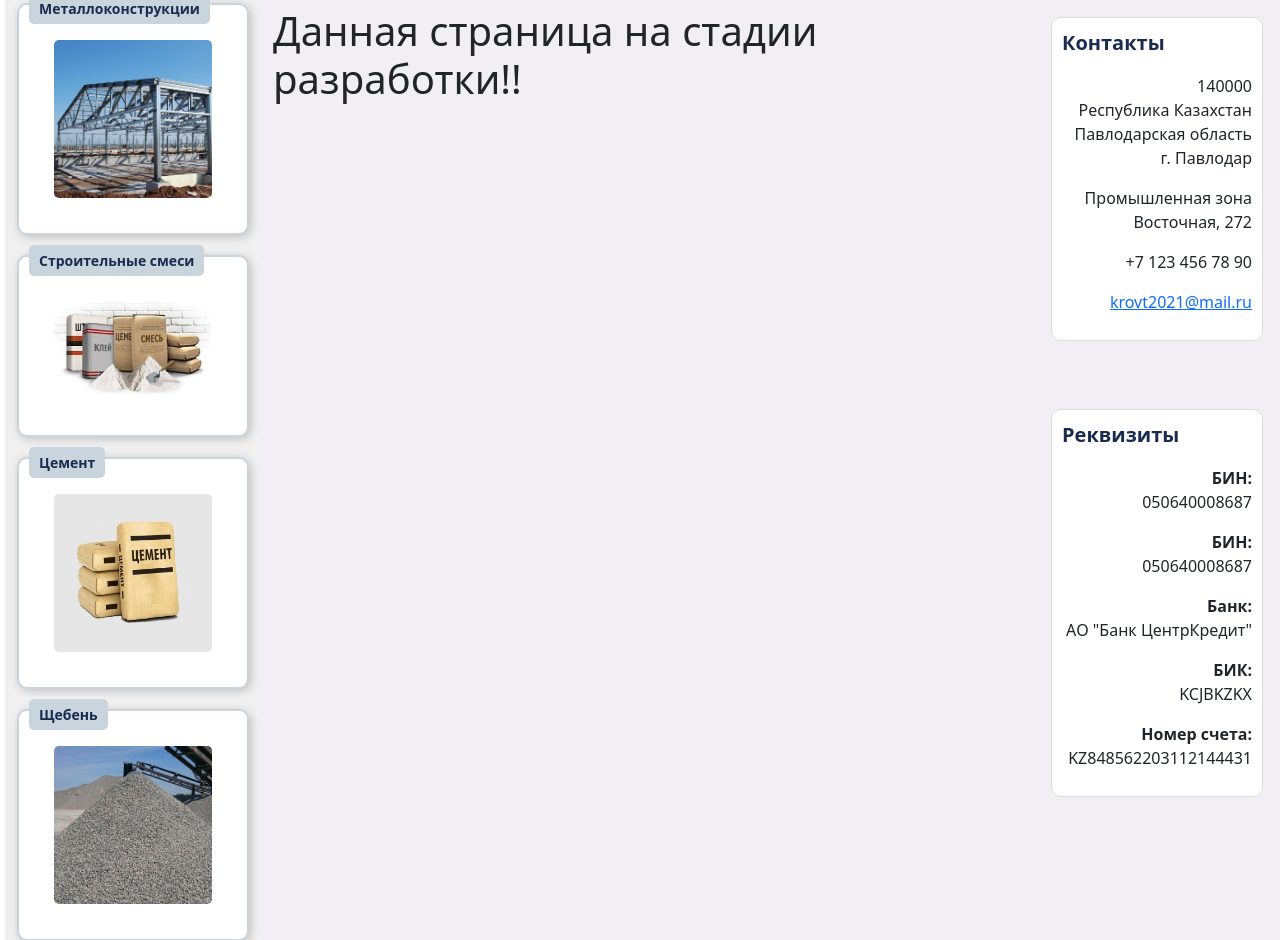
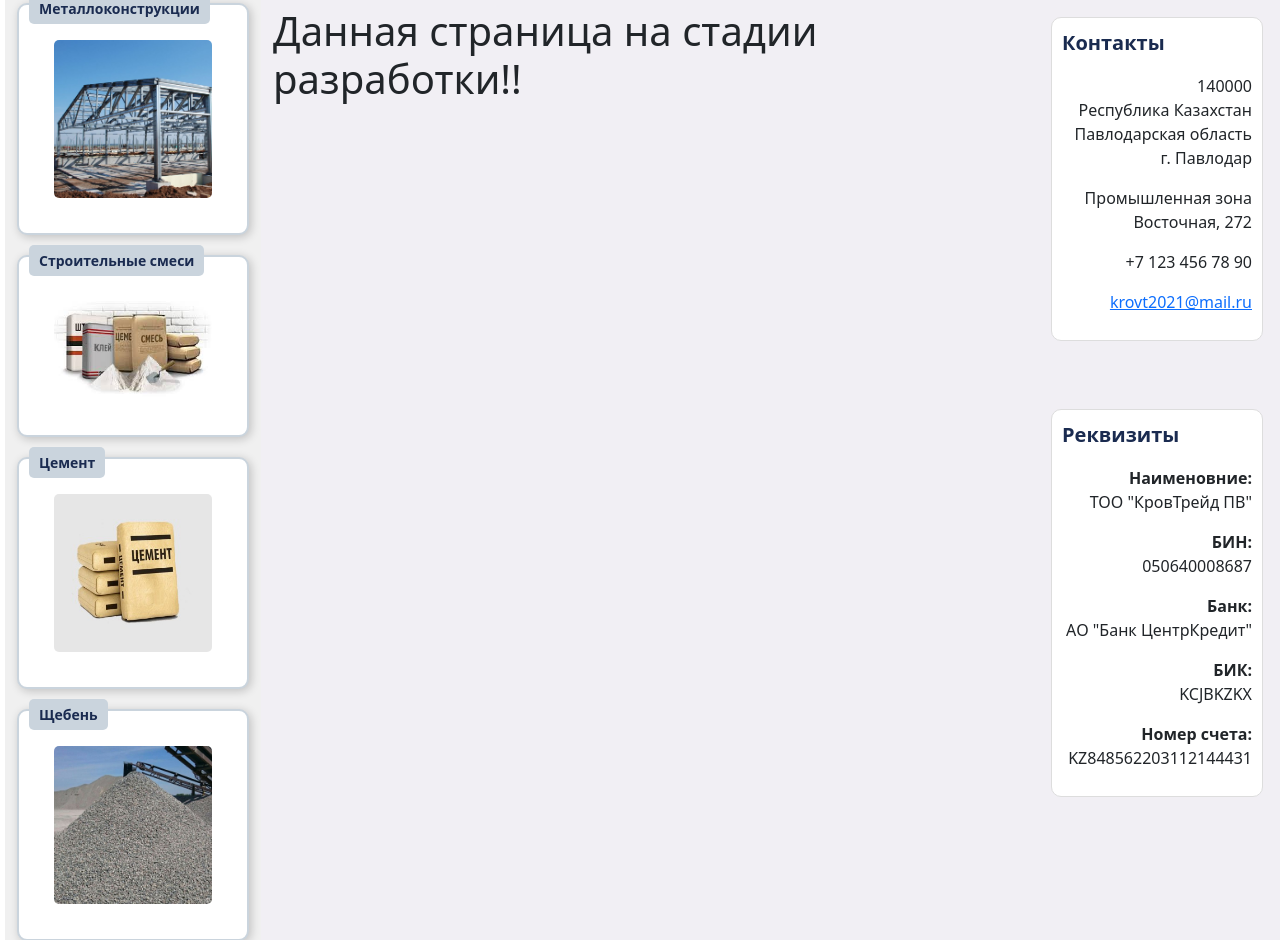
Before and after one commit to victorrotanov/crovtrade, a Django app: page /about_company/ in a window 1280 px wide. Shown: the part 147-1087 px from the top of the page. Run offline with Django 4.2, Linux system fonts and the light colour scheme.

Commit message:
Добавил наименование в реквизиты

```diff
--- a/templates/base.html
+++ b/templates/base.html
@@ -298,7 +298,7 @@
             <br>
             <div class="contact-card">
                 <p class="contact-name">Реквизиты</p>
-                <p class="contact-details"><b>БИН: </b><br>050640008687</p>
+                <p class="contact-details"><b>Наименовние: </b><br>ТОО "КровТрейд ПВ"</p>
                 <p class="contact-details"><b>БИН: </b><br>050640008687</p>
                 <p class="contact-details"><b>Банк: </b><br>АО "Банк ЦентрКредит"</p>
                 <p class="contact-details"><b>БИК: </b><br>KCJBKZKX</p>
```
